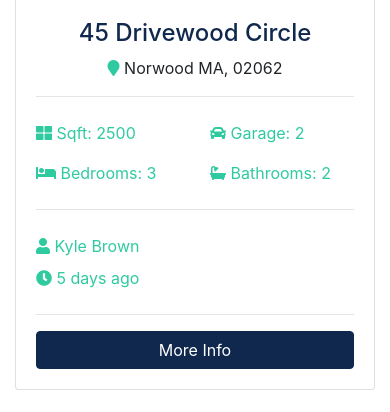
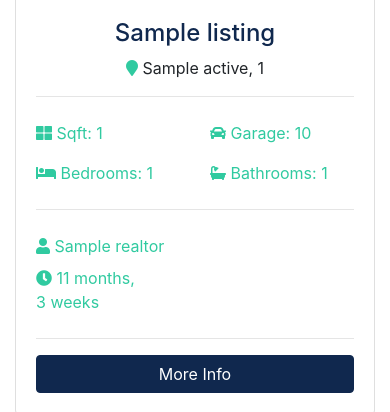
Before and after one commit to Ushindi-Zirimwabagabo-Josue/Gravity-House, a Django app: page / in a window 390 px wide. Shown: the part 1244-1656 px from the top of the page. Run offline with Django 3.2, Linux system fonts and the light colour scheme; tables that the repository leaves empty hold one stand-in row (values such as "Sample post"); grey boxes marked "Sample" are stand-in pictures; some libraries are stand-ins or nearby versions.

Commit message:
feat(pages): display dynamic contents on pages fetch data from listings and display it on home page fetch data from realtors and display it on about page display seller of the month on about page [Finishes #176358139]

```diff
--- a/pages/views.py
+++ b/pages/views.py
@@ -1,10 +1,28 @@
 from django.shortcuts import render
 from django.http import HttpResponse
+from listings.models import Listing
+from realtors.models import Realtor
 
 
 def index(request):
-    return render(request, 'pages/index.html')
+    listings = Listing.objects.order_by('-list_date').filter(is_published=True)[:3]
+
+    context = {
+        'listings': listings
+    }
+    return render(request, 'pages/index.html',context)
 
 
 def about(request):
-    return render(request, 'pages/about.html')
+    # Get all realtors
+    realtors = Realtor.objects.order_by('-hire_date')
+
+    # Get MVP
+    mvp_realtors = Realtor.objects.all().filter(is_mvp=True)
+
+    context = {
+        'realtors': realtors,
+        'mvp_realtors': mvp_realtors
+    }
+
+    return render(request, 'pages/about.html', context)
--- a/templates/pages/index.html
+++ b/templates/pages/index.html
@@ -1,4 +1,7 @@
 {% extends 'base.html' %}
+
+{% load humanize %}
+
 {% block content %}
 <!-- Showcase -->
 <section id="showcase">
@@ -131,135 +134,63 @@
     <div class="container">
         <h3 class="text-center mb-3">Latest Listings</h3>
         <div class="row">
-            <!-- Listing 1 -->
+            {% if listings %}
+            {% for listing in listings %}
             <div class="col-md-6 col-lg-4 mb-4">
                 <div class="card listing-preview">
-                    <img class="card-img-top" src="assets/img/homes/home-1.jpg" alt="">
+                    <img class="card-img-top" src="{{ listing.photo_main.url }}" alt="">
                     <div class="card-img-overlay">
                         <h2>
-                            <span class="badge badge-secondary text-white">$490,000</span>
+                            <span class="badge badge-secondary text-white">${{ listing.price | intcomma }}</span>
                         </h2>
                     </div>
                     <div class="card-body">
                         <div class="listing-heading text-center">
-                            <h4 class="text-primary">45 Drivewood Circle</h4>
+                            <h4 class="text-primary">{{ listing.title }}</h4>
                             <p>
-                                <i class="fas fa-map-marker text-secondary"></i> Norwood MA, 02062</p>
+                                <i class="fas fa-map-marker text-secondary"></i> {{ listing.city }} {{ listing.state }},
+                                {{ listing.zipcode }}
+                            </p>
                         </div>
                         <hr>
                         <div class="row py-2 text-secondary">
                             <div class="col-6">
-                                <i class="fas fa-th-large"></i> Sqft: 2500</div>
+                                <i class="fas fa-th-large"></i> Sqft: {{ listing.sqft }}
+                            </div>
                             <div class="col-6">
-                                <i class="fas fa-car"></i> Garage: 2</div>
+                                <i class="fas fa-car"></i> Garage: {{ listing.garage }}
+                            </div>
                         </div>
                         <div class="row py-2 text-secondary">
                             <div class="col-6">
-                                <i class="fas fa-bed"></i> Bedrooms: 3</div>
+                                <i class="fas fa-bed"></i> Bedrooms: {{ listing.bedrooms }}
+                            </div>
                             <div class="col-6">
-                                <i class="fas fa-bath"></i> Bathrooms: 2</div>
+                                <i class="fas fa-bath"></i> Bathrooms: {{ listing.bathrooms }}
+                            </div>
                         </div>
                         <hr>
                         <div class="row py-2 text-secondary">
                             <div class="col-6">
-                                <i class="fas fa-user"></i> Kyle Brown</div>
+                                <i class="fas fa-user"></i> {{ listing.realtor }}
+                            </div>
                         </div>
                         <div class="row text-secondary pb-2">
                             <div class="col-6">
-                                <i class="fas fa-clock"></i> 5 days ago</div>
+                                <i class="fas fa-clock"></i> {{ listing.list_date | timesince }}
+                            </div>
                         </div>
                         <hr>
-                        <a href="listing.html" class="btn btn-primary btn-block">More Info</a>
+                        <a href="{% url 'listing' listing.id %}" class="btn btn-primary btn-block">More Info</a>
                     </div>
                 </div>
             </div>
-
-            <!-- Listing 2 -->
-            <div class="col-md-6 col-lg-4 mb-4">
-                <div class="card listing-preview">
-                    <img class="card-img-top" src="assets/img/homes/home-2.jpg" alt="">
-                    <div class="card-img-overlay">
-                        <h2>
-                            <span class="badge badge-secondary text-white">$550,000</span>
-                        </h2>
-                    </div>
-                    <div class="card-body">
-                        <div class="listing-heading text-center">
-                            <h4 class="text-primary">18 Jefferson Lane</h4>
-                            <p>
-                                <i class="fas fa-map-marker text-secondary"></i> Woburn MA, 01801</p>
-                        </div>
-                        <hr>
-                        <div class="row py-2 text-secondary">
-                            <div class="col-6">
-                                <i class="fas fa-th-large"></i> Sqft: 3200</div>
-                            <div class="col-6">
-                                <i class="fas fa-car"></i> Garage: 1</div>
-                        </div>
-                        <div class="row py-2 text-secondary">
-                            <div class="col-6">
-                                <i class="fas fa-bed"></i> Bedrooms: 4</div>
-                            <div class="col-6">
-                                <i class="fas fa-bath"></i> Bathrooms: 2.5</div>
-                        </div>
-                        <hr>
-                        <div class="row py-2 text-secondary">
-                            <div class="col-6">
-                                <i class="fas fa-user"></i> Mark Hudson</div>
-                        </div>
-                        <div class="row text-secondary pb-2">
-                            <div class="col-6">
-                                <i class="fas fa-clock"></i> 5 days ago</div>
-                        </div>
-                        <hr>
-                        <a href="listing.html" class="btn btn-primary btn-block">More Info</a>
-                    </div>
-                </div>
+            {% endfor %}
+            {% else %}
+            <div class="col-md-12">
+                <p>No Listing Availble</p>
             </div>
-
-            <!-- Listing 3 -->
-            <div class="col-md-6 col-lg-4 mb-4">
-                <div class="card listing-preview">
-                    <img class="card-img-top" src="assets/img/homes/home-3.jpg" alt="">
-                    <div class="card-img-overlay">
-                        <h2>
-                            <span class="badge badge-secondary text-white">$580,000</span>
-                        </h2>
-                    </div>
-                    <div class="card-body">
-                        <div class="listing-heading text-center">
-                            <h4 class="text-primary">187 Woodrow Street</h4>
-                            <p>
-                                <i class="fas fa-map-marker text-secondary"></i> Salem MA, 01915</p>
-                        </div>
-                        <hr>
-                        <div class="row py-2 text-secondary">
-                            <div class="col-6">
-                                <i class="fas fa-th-large"></i> Sqft: 3107</div>
-                            <div class="col-6">
-                                <i class="fas fa-car"></i> Garage: 0</div>
-                        </div>
-                        <div class="row py-2 text-secondary">
-                            <div class="col-6">
-                                <i class="fas fa-bed"></i> Bedrooms: 4</div>
-                            <div class="col-6">
-                                <i class="fas fa-bath"></i> Bathrooms: 3</div>
-                        </div>
-                        <hr>
-                        <div class="row py-2 text-secondary">
-                            <div class="col-6">
-                                <i class="fas fa-user"></i> Mark Hudson</div>
-                        </div>
-                        <div class="row text-secondary pb-2">
-                            <div class="col-6">
-                                <i class="fas fa-clock"></i> 5 days ago</div>
-                        </div>
-                        <hr>
-                        <a href="listing.html" class="btn btn-primary btn-block">More Info</a>
-                    </div>
-                </div>
-            </div>
-
+            {% endif %}
         </div>
     </div>
 </section>
--- a/templates/partials/_footer.html
+++ b/templates/partials/_footer.html
@@ -1,5 +1,5 @@
 <!-- Footer -->
 <footer id="main-footer" class="py-4 bg-primary text-white text-center">
     Copyright &copy;
-    <span class="year"></span> KS House
+    <span class="year"></span> Gravity House
 </footer>
```
Also changed, not shown: templates/pages/about.html (+23 -32 lines).
